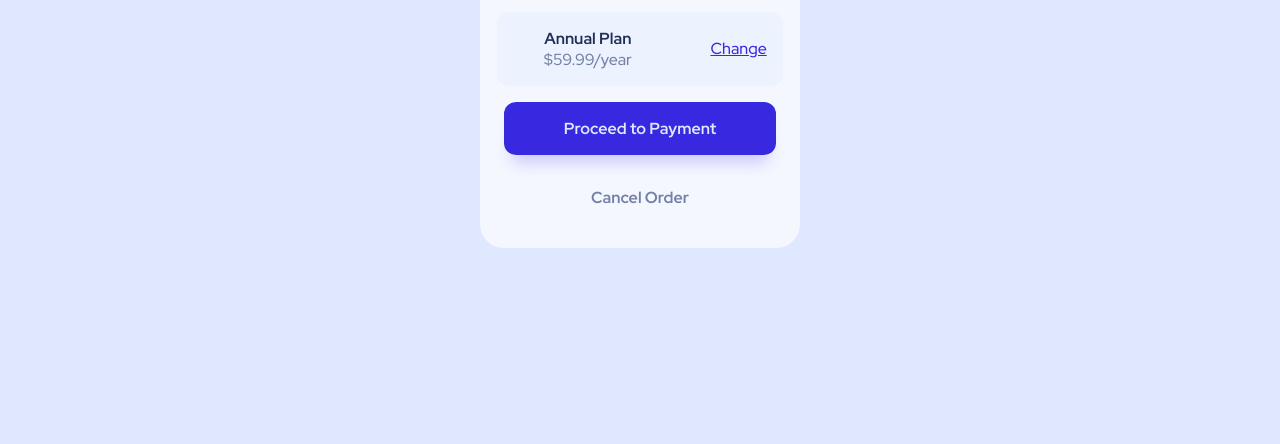
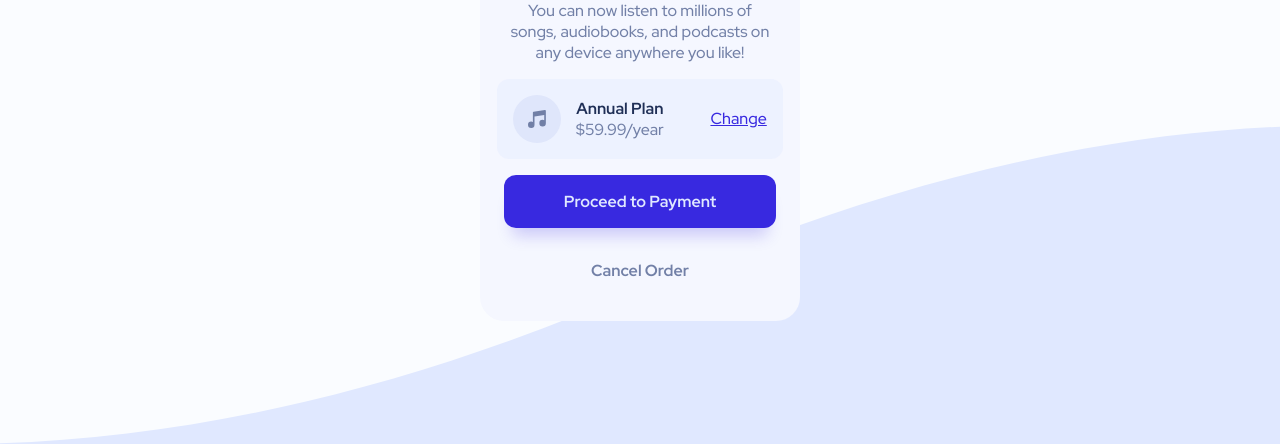
Before and after one commit to ItsMeLeonardo/order-summary-component, a plain HTML site: page index.html in a window 1280 px wide. Shown: the part 356-800 px from the top of the page. Drawn offline with Linux system fonts and the light colour scheme.

Commit message:
finally challenge

```diff
--- a/index.html
+++ b/index.html
@@ -9,7 +9,7 @@
 <body>
     <section class="card">
         <div class="card__hero">
-            <img src="#" alt="girl listen the music in city" class="card__img">
+            <img src="src/images/illustration-hero.svg" alt="girl listen the music in city" class="card__img">
         </div>
         <div class="card__info">
             <h1 class="card__title">
--- a/src/styles/main.css
+++ b/src/styles/main.css
@@ -41,7 +41,7 @@ body {
     justify-content: center;
     align-items: center;
     padding: 1rem;
-    background: url('#');
+    background: url('../images/pattern-background-mobile.svg') center/cover;
 }
 body::after {
     content: '';
@@ -56,13 +56,17 @@ body::after {
     position: relative;
     z-index: 1;
     background: var(--very-pale-blue);
-    padding: 1.5rem;
+    /* padding: 1.5rem; */
     border-radius: var(--big-radius);
     width: 20rem;
+    overflow: hidden;
 }
 
 .card__hero {
-   background: url(#);
+    border-radius: var(--big-radius) var(--big-radius) 0 0;
+}
+.card__img {
+    width: 100%;
 }
 
 .card__info {
@@ -71,6 +75,7 @@ body::after {
     align-items: center;
     text-align: center;
     gap: 1rem;
+    padding: 1.5rem;
 }
 .card__title {
     font-weight: 900;
@@ -88,8 +93,14 @@ body::after {
     padding: 1rem;
     border-radius: var(--small-radius);
 }
+.card__icon {
+    background: url('../images/icon-music.svg');
+    object-fit: cover;
+    width: 3rem;
+    height: 3rem;
+}
 .card__plan {
-    padding-right: 3rem;
+    padding-right: 2rem;
 }
 .card__plan-title {
     font-weight: 700;
```
